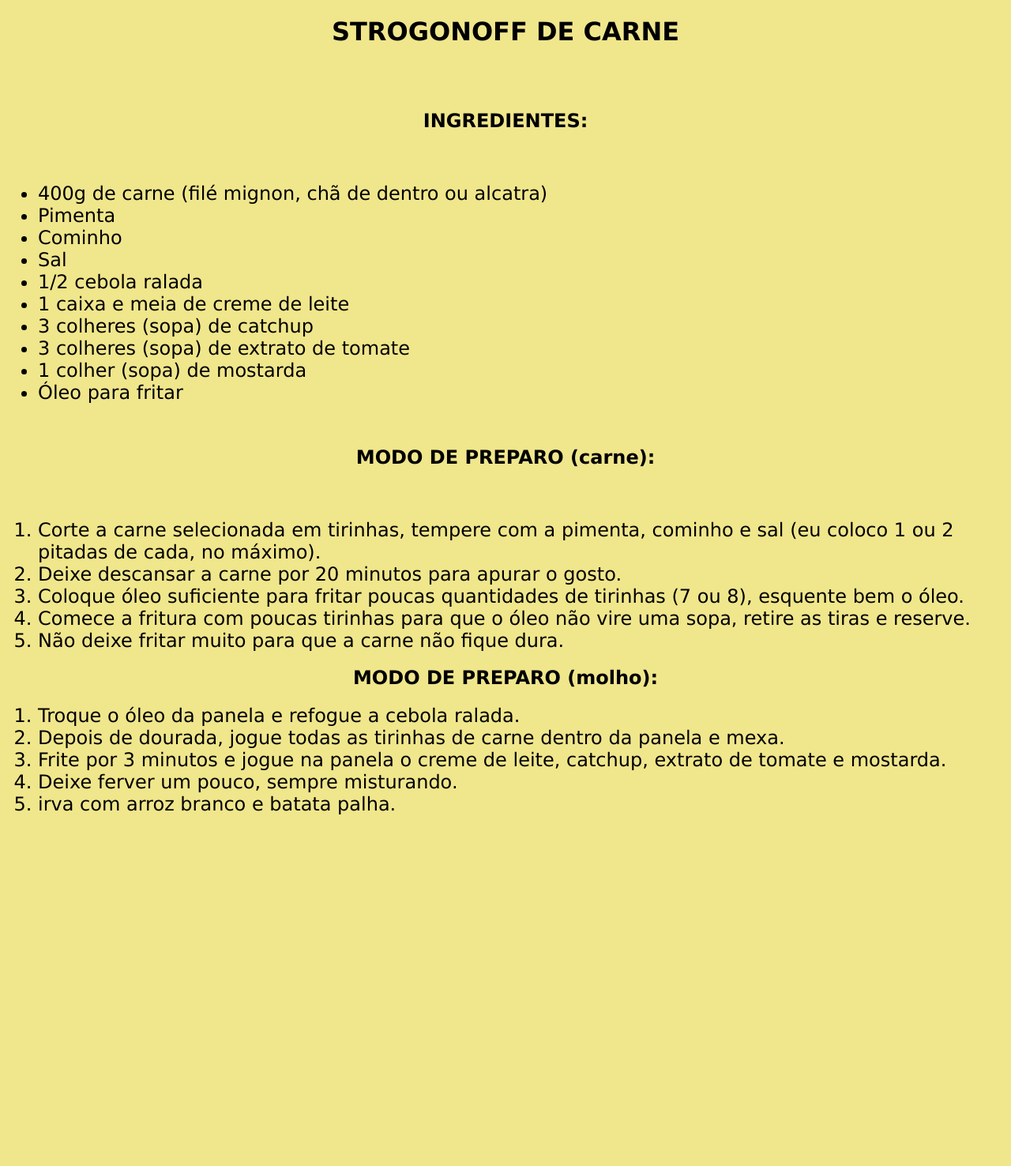
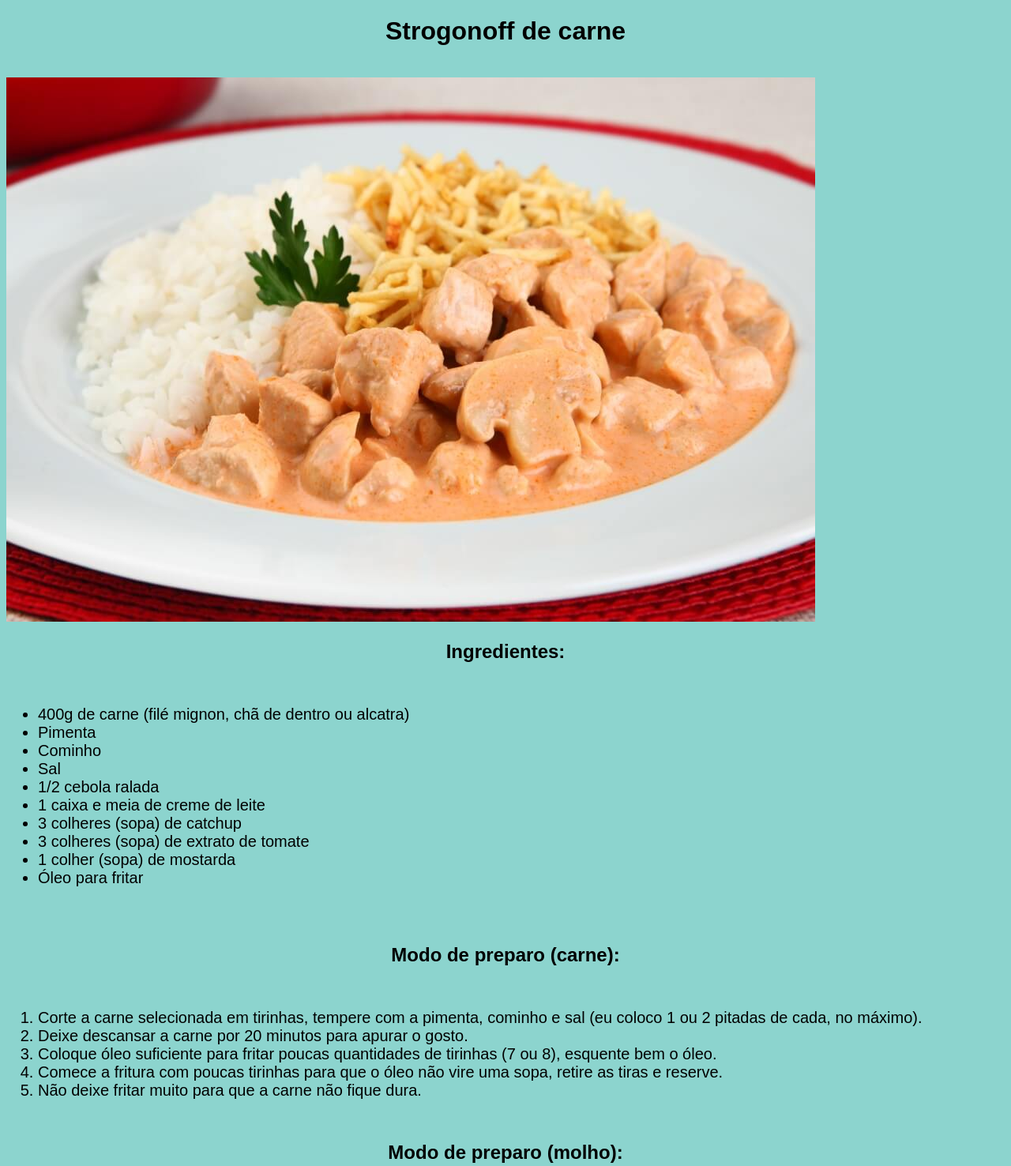
Before and after one commit to nmicadei/AulasPWI, a plain HTML site: page Aula_07-05-2020/receitas_salgadas/strogonoff.html in a window 1280 px wide. Shown: the top 1476 px of the page at 79% size. Before the commit the page ends 1052 px from the top, so only its background shows below. Drawn offline with Linux system fonts and the light colour scheme.

Commit message:
Aula_07-05-2020
Nacegação e css basico

```diff
--- a/Aula_07-05-2020/receitas_salgadas/strogonoff.html
+++ b/Aula_07-05-2020/receitas_salgadas/strogonoff.html
@@ -9,23 +9,33 @@
         <style>
         h1 {
             text-align: center;
+            font-family: Arial, Helvetica, sans-serif;
+            font-size: 6;
         }
         h2 {
             text-align: center;
+            font-family: Arial, Helvetica, sans-serif;
+            font-size: 5.1;
         }
         body {
-            background-color: #F0E68C;
+            background-color: #8cd4ce;
+            font-family: Arial, Helvetica, sans-serif;
         }
+        li{
+            font-family: Arial, Helvetica, sans-serif;
+            font-size: 20px;
+        }
+
         </style>
-        <h1>
-            <font size="6" face="Verdana">
-        STROGONOFF DE CARNE</h1> </font>
+        <h1> Strogonoff de carne</h1>
         <br>
-        <h2>
-            <font size="5.1" face="Verdana">
-        INGREDIENTES:</h2> </font>
+
+        <img src="../img/strogonoff/foto1.jpg" alt="foto da receita pronta">
         <br>
-        <ul> <font size="5" face="Verdana">
+
+        <h2>Ingredientes:</h2>
+        <br>
+        <ul>
             <li>400g de carne (filé mignon, chã de dentro ou alcatra)</li>
             <li>Pimenta</li>
             <li>Cominho</li>
@@ -35,35 +45,32 @@
             <li>3 colheres (sopa) de catchup</li>
             <li>3 colheres (sopa) de extrato de tomate</li>
             <li>1 colher (sopa) de mostarda</li>
-            <li>Óleo para fritar</li> </font>
+            <li>Óleo para fritar</li>
         </ul>
         <br>
-        <h2>
-            <font size="5.1" face="Verdana">
-        MODO DE PREPARO (carne):</h2> </font>
         <br>
-        <ol> <font size="5" face="Verdana">
+
+        <h2>Modo de preparo (carne):</h2>
+        <br>
+        <ol>
             <li>Corte a carne selecionada em tirinhas, tempere com a pimenta, cominho e sal (eu coloco 1 ou 2 pitadas de cada, no máximo).</li>
             <li>Deixe descansar a carne por 20 minutos para apurar o gosto.</li>
             <li>Coloque óleo suficiente para fritar poucas quantidades de tirinhas (7 ou 8), esquente bem o óleo.</li>
             <li>Comece a fritura com poucas tirinhas para que o óleo não vire uma sopa, retire as tiras e reserve.</li>
-            <li>Não deixe fritar muito para que a carne não fique dura.</li> </font>
+            <li>Não deixe fritar muito para que a carne não fique dura.</li>
         </ol>
-        <h2>
-            <font size="5.1" face="Verdana">
-        MODO DE PREPARO (molho):</h2> </font>
-        <ol> <font size="5" face="Verdana">
+        <br>
+
+        <h2>Modo de preparo (molho):</h2>
+        <ol>
             <li>Troque o óleo da panela e refogue a cebola ralada.</li>
             <li>Depois de dourada, jogue todas as tirinhas de carne dentro da panela e mexa.</li>
             <li>Frite por 3 minutos e jogue na panela o creme de leite, catchup, extrato de tomate e mostarda.</li>
             <li>Deixe ferver um pouco, sempre misturando.</li>
-            <li>irva com arroz branco e batata palha.</li> </font>
+            <li>irva com arroz branco e batata palha.</li>
         </ol>
-        <h2>
 
-
-
-
+        <img src="../img/strogonoff/foto2.jpg" alt="foto da receita pronta">
 
     </body>
 
```
Also changed, not shown: Aula_07-05-2020/index.html (+47 -1 lines), Aula_07-05-2020/receitas_doces/bolo.html (+10 -1 lines), Aula_07-05-2020/receitas_doces/index.html (+29 -1 lines), Aula_07-05-2020/receitas_salgadas/index.html (+25 -0 lines), Aula_07-05-2020/img/animacao.gif, Aula_07-05-2020/img/bolo/bolo1.jpg (added), Aula_07-05-2020/img/bolo/bolo2.jpg (added), Aula_07-05-2020/img/doces.png (added), Aula_07-05-2020/img/icone.png, Aula_07-05-2020/img/salgados.png (added).
